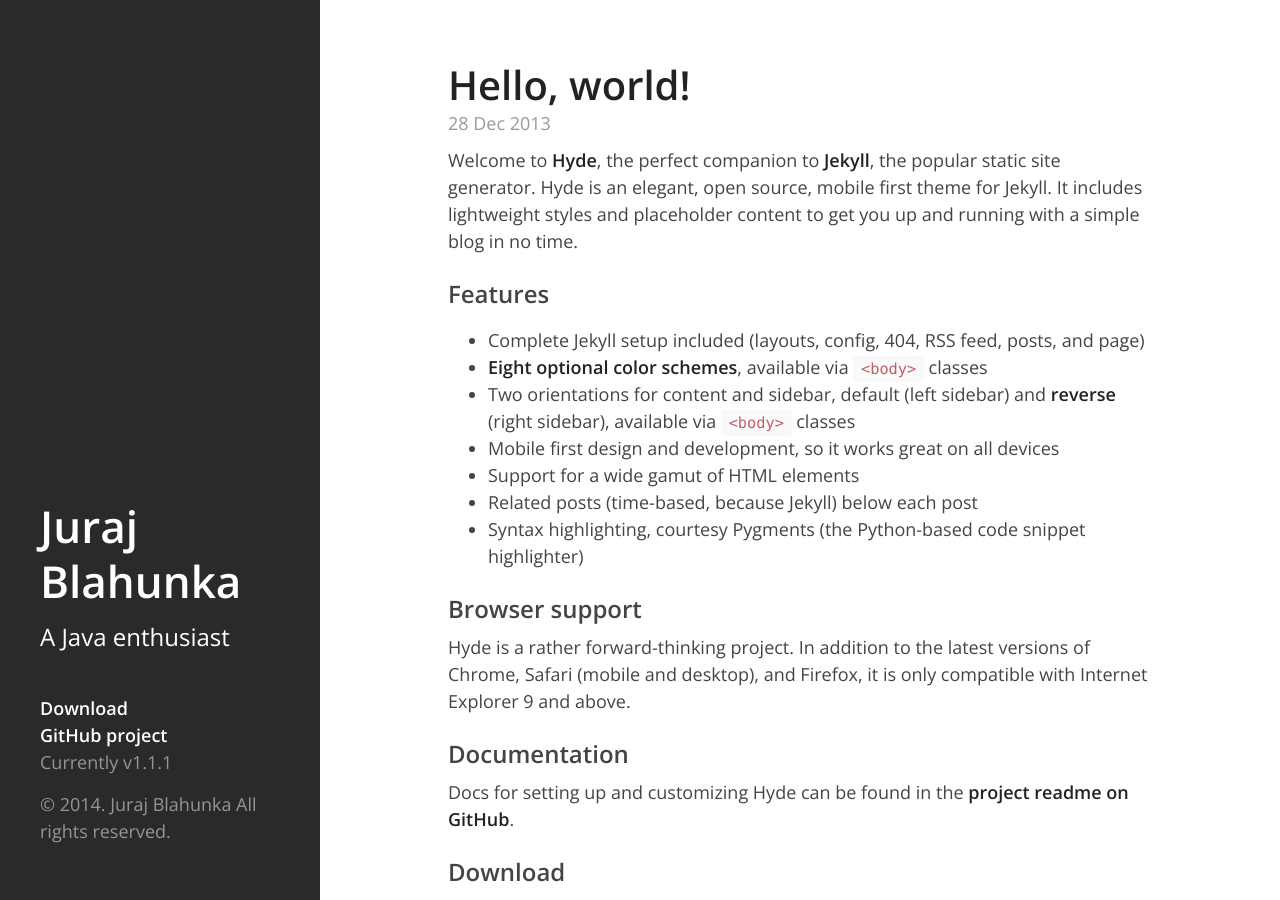
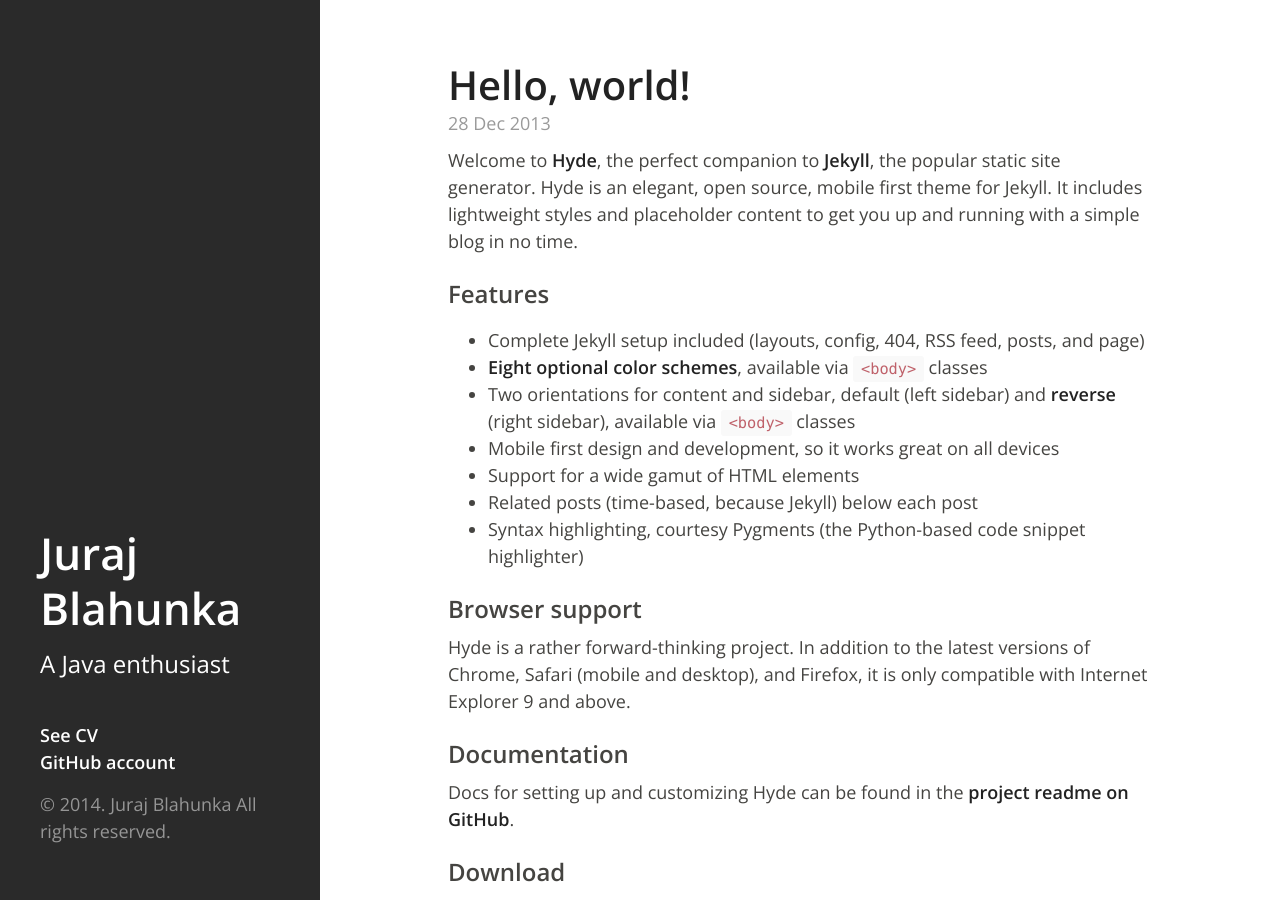
Before and after one commit to juraj-blahunka/juraj-blahunka.github.io, a Jekyll site: the page built from index.html, in a window 1280 px wide and 900 px high. Built offline with Jekyll 4.4.1, drawn with Linux system fonts in a browser that asks for light colours; Markdown is read by kramdown in place of the engine named in the settings; the list of posts is cut into pages by our own code.

Commit message:
Added links to cv + github

```diff
--- a/_layouts/default.html
+++ b/_layouts/default.html
@@ -13,12 +13,11 @@
         <div class="colophon">
           <ul class="colophon-links">
             <li>
-              <a href="https://github.com/mdo/hyde/archive/v{{ site.version }}.zip">Download</a>
+              <a href="https://dl.dropboxusercontent.com/u/31655127/blahunka-cv-en.pdf">See CV</a>
             </li>
             <li>
-              <a href="https://github.com/mdo/hyde">GitHub project</a>
+              <a href="https://github.com/juraj-blahunka">GitHub account</a>
             </li>
-            <li>Currently v{{ site.version }}</li>
           </ul>
           <p>&copy; 2014. {{ site.author.name }} All rights reserved.</p>
         </div>
```
